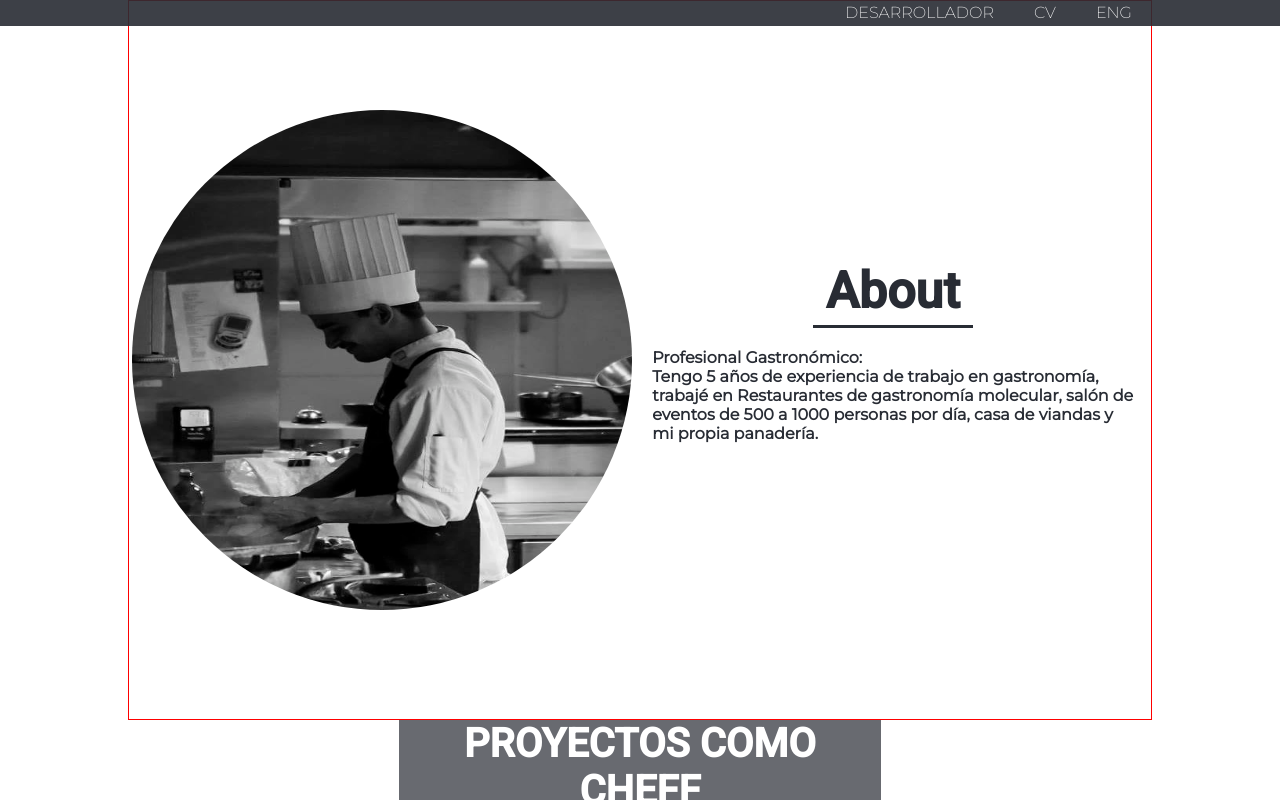
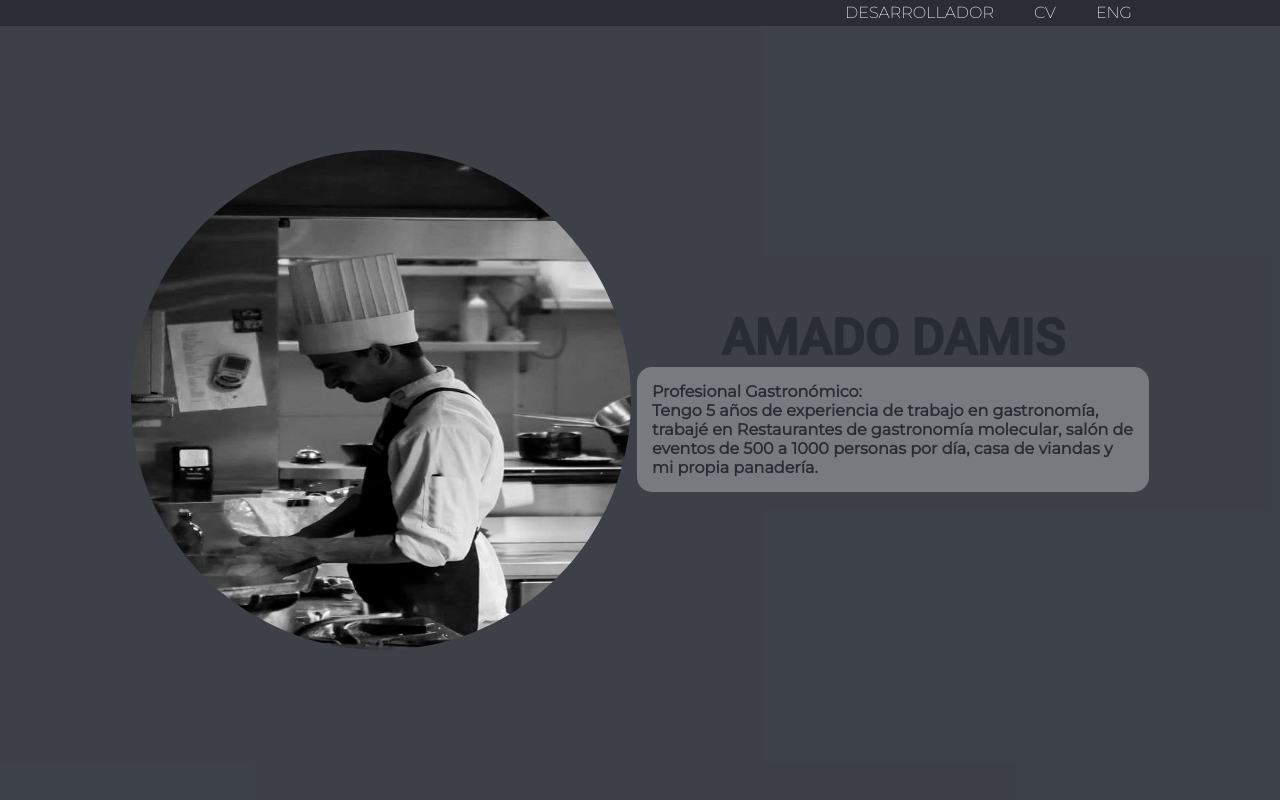
Before and after one commit to Amadodamis/Portfolio, a React (Vite) app: page /cheff in a window 1280 px wide. Shown: the top 800 px of the page. Built offline with nearby package versions, Linux system fonts and the light colour scheme.

Commit message:
useParams por useLocation

```diff
--- a/src/JS/ruta.js
+++ b/src/JS/ruta.js
@@ -1,3 +1,12 @@
+function parseLocation(location) {
+
+    let cadena = location.split("/")
+    let profesion = cadena[1];
+
+    return profesion
+}
+
+
 function titleRuta(profesion) {
     let title = ""
     if (profesion === "cheff") {
@@ -19,4 +28,4 @@ function ruta(profesion) {
     return ruta
 }
 
-export { titleRuta, ruta }
+export { titleRuta, ruta, parseLocation }
--- a/src/components/AboutMe.jsx
+++ b/src/components/AboutCheff.jsx
@@ -1,7 +1,7 @@
 import "../css/aboutMe.css"
 import { getFoto, getTexto, getTitulo } from "../JS/dataAbout";
 
-export default function aboutMe({ profesion }) {
+export default function aboutCheff({ profesion }) {
 
     return (
         <div className="Banner" >
@@ -11,8 +11,8 @@ export default function aboutMe({ profesion }) {
 
             <div className="container-col2">
 
-                <h2 className="titulo-banner">About</h2>
-                <span className="underline"></span>
+                <h2 className="titulo-banner">AMADO DAMIS</h2>
+
 
                 <div className="container-about">
                     <p className="texto">{getTitulo(profesion)} </p>
--- /dev/null
+++ b/src/components/AboutDev.jsx
@@ -0,0 +1,25 @@
+import "../css/aboutMe.css"
+import { getFoto, getTexto, getTitulo } from "../JS/dataAbout";
+
+export default function AboutDev({ profesion }) {
+
+    return (
+        <div className="Banner" >
+            <div className='container-foto-cv'>
+                <img src={getFoto(profesion)} alt="fotoCv" className="foto" />
+            </div>
+
+            <div className="container-col2">
+
+                <h2 className="titulo-banner">AMADO DAMIS</h2>
+
+
+                <div className="container-about">
+                    <p className="texto">{getTitulo(profesion)} </p>
+                    <p className="texto">{getTexto(profesion)} </p>
+                </div>
+            </div>
+
+        </div>
+    );
+}
--- /dev/null
+++ b/src/components/Cheff.jsx
@@ -0,0 +1,17 @@
+import AboutCheff from './AboutCheff';
+import Proyectos from './Proyectos'
+
+export default function Cheff() {
+
+    return (
+        <>
+            <AboutCheff
+                profesion={"cheff"}
+            />
+            <Proyectos
+                profesion={"cheff"}
+            />
+
+        </>
+    )
+}
--- /dev/null
+++ b/src/components/Developer.jsx
@@ -0,0 +1,17 @@
+import AboutDev from './AboutDev';
+import Proyectos from './Proyectos'
+
+export default function Developer() {
+
+    return (
+        <>
+            <AboutDev
+                profesion={"developer"}
+            />
+            <Proyectos
+                profesion={"developer"}
+            />
+
+        </>
+    )
+}
--- a/src/components/Header.jsx
+++ b/src/components/Header.jsx
@@ -1,13 +1,13 @@
 import "../css/HeaderStyle.css"
-import { Link, useParams } from "react-router-dom";
+import { Link, useLocation } from "react-router-dom";
 
-import { titleRuta, ruta } from "../JS/ruta";
+import { titleRuta, ruta, parseLocation } from "../JS/ruta";
 import MenuVertical from "./headerMenuVertical";
 
 function Header() {
+  let location = useLocation()
+  let profesion = parseLocation(location.pathname)
 
-  let paramProfesion = useParams()
-  let profesion = paramProfesion.profesion;
   return (
     <div className='header'>
       <ul className="menu-horizontal" >
@@ -20,8 +20,6 @@ function Header() {
 
         <li >Eng</li>
       </ul>
-
-
     </div>
   );
 }
--- a/src/components/Rol.jsx
+++ /dev/null
@@ -1,23 +0,0 @@
-import React from 'react'
-import AboutMe from './AboutMe'
-import Proyectos from './Proyectos'
-import { useParams } from "react-router-dom";
-
-export default function Rol() {
-
-    let paramProfesion = useParams()
-    let profesion = paramProfesion.profesion;
-
-    if (profesion !== "developer" && profesion !== "cheff") return <p>No se encontro la pagina</p>
-
-    return (
-        <>
-            <AboutMe
-                profesion={profesion}
-            />
-            <Proyectos
-                profesion={profesion}
-            />
-        </>
-    )
-}
--- a/src/components/headerMenuVertical.jsx
+++ b/src/components/headerMenuVertical.jsx
@@ -11,7 +11,7 @@ export default function MenuVertical({ profesion }) {
             <ul className="menu-vertical">
                 {
                     cvs.map((cv, i) =>
-                        <li ><Link to={cv.link} className="link">{cv.title} {cv.leng}</Link></li>
+                        <li key={i} ><Link to={cv.link} className="link">{cv.title} {cv.leng}</Link></li>
                     )
                 }
             </ul>
--- a/src/css/App.css
+++ b/src/css/App.css
@@ -18,4 +18,5 @@
   display: flex;
   flex-direction: column;
   align-items: center;
+  background-color: var(--fondo);
 }
--- a/src/css/aboutMe.css
+++ b/src/css/aboutMe.css
@@ -1,10 +1,10 @@
 .Banner {
     display: flex;
-    height: 90vh;
+    height: 100vh;
     align-items: center;
     width: 80%;
     justify-content: space-around;
-    border: 1px red solid;
+
 }
 
 .container-foto-cv {
@@ -35,13 +35,7 @@
 }
 
 
-.underline {
-    background-color: var(--primary-color);
-    display: block;
-    width: 160px;
-    height: 3px;
-    margin: 5px auto;
-}
+
 
 
 .container-about {
--- a/src/css/proyectosStyle.css
+++ b/src/css/proyectosStyle.css
@@ -1,7 +1,7 @@
 .proyectos-style {
     display: flex;
     flex-direction: column;
-    height: 100vh;
+    height: 90vh;
     align-items: center;
     width: 80%;
     justify-content: flex-start;
```
Also changed, not shown: src/main.jsx (+6 -5 lines).
